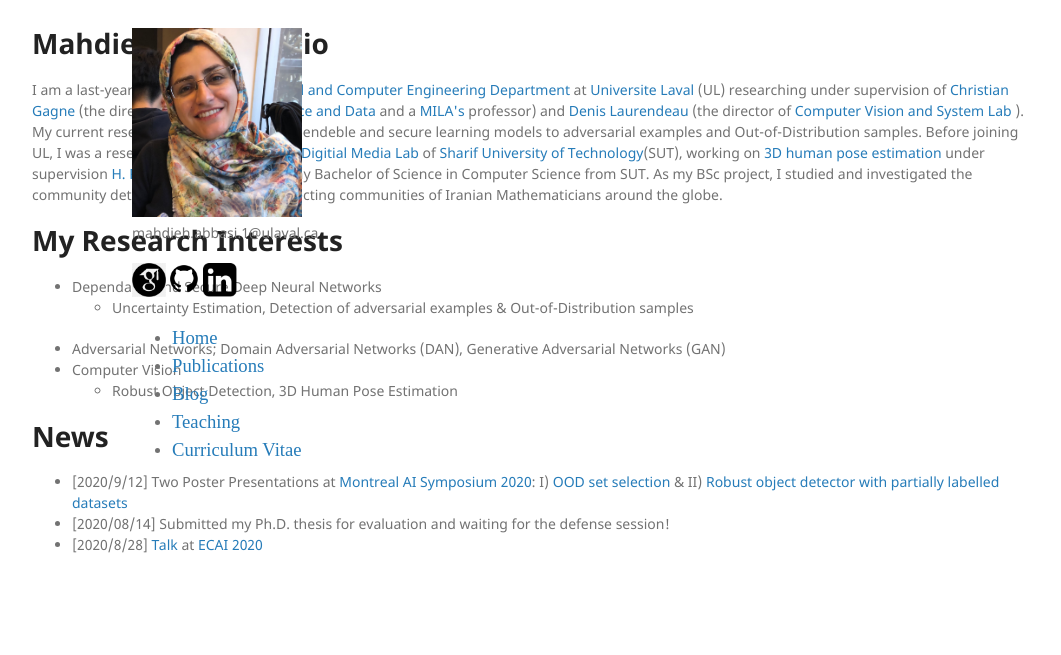
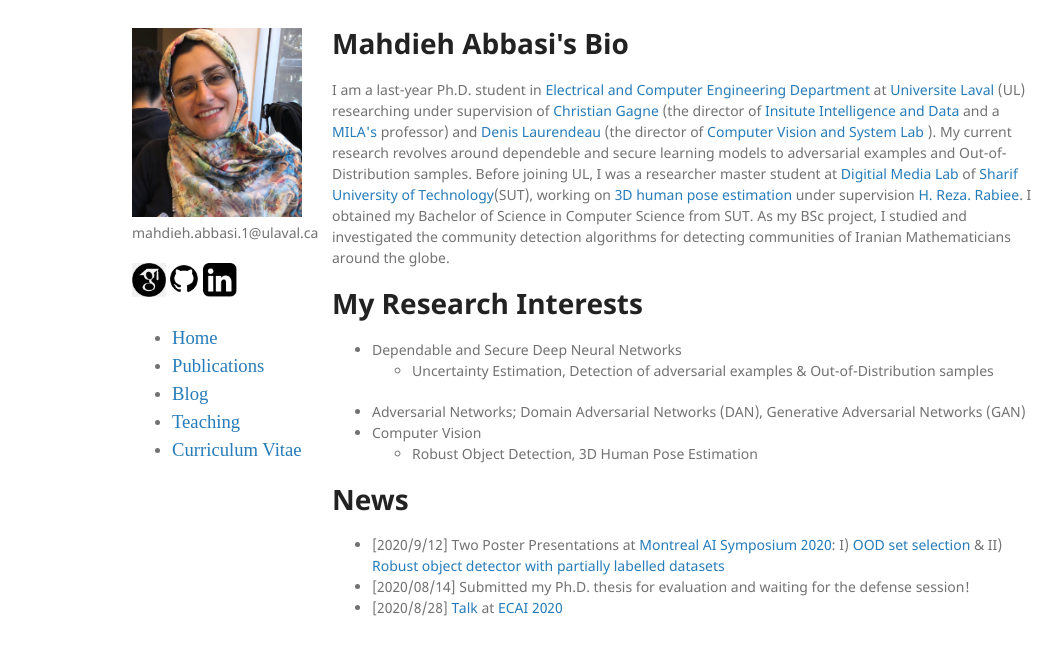
Before and after one commit to mahdaneh/mahdaneh.github.io, a Jekyll site: the page built from index.html, in a window 1280 px wide. Shown: the top 655 px of the page, without its empty margins (58-1119 px from the left). Built offline with Jekyll 4.4.1, drawn with Linux system fonts in a browser that asks for light colours.

Commit message:
neat pulication

```diff
--- a/_sass/jekyll-theme-minimal.scss
+++ b/_sass/jekyll-theme-minimal.scss
@@ -471,7 +471,7 @@
 }
 
 section {
-  width:1000px;
+  width:700px;
   float:right;
   padding-bottom:50px;
 }
```
Also changed, not shown: images/A-CNN (copy).jpg (added), images/A-CNN.jpg.
